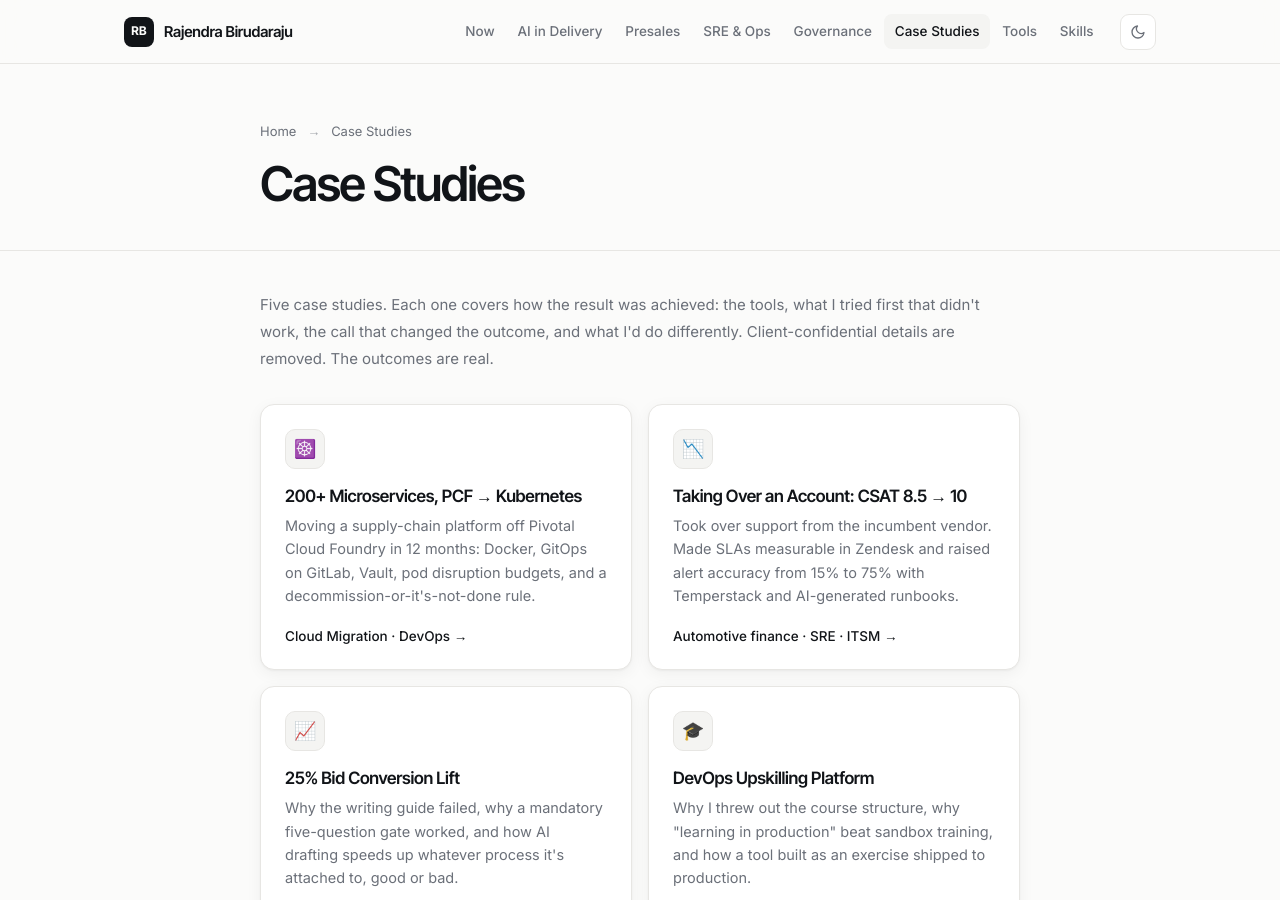
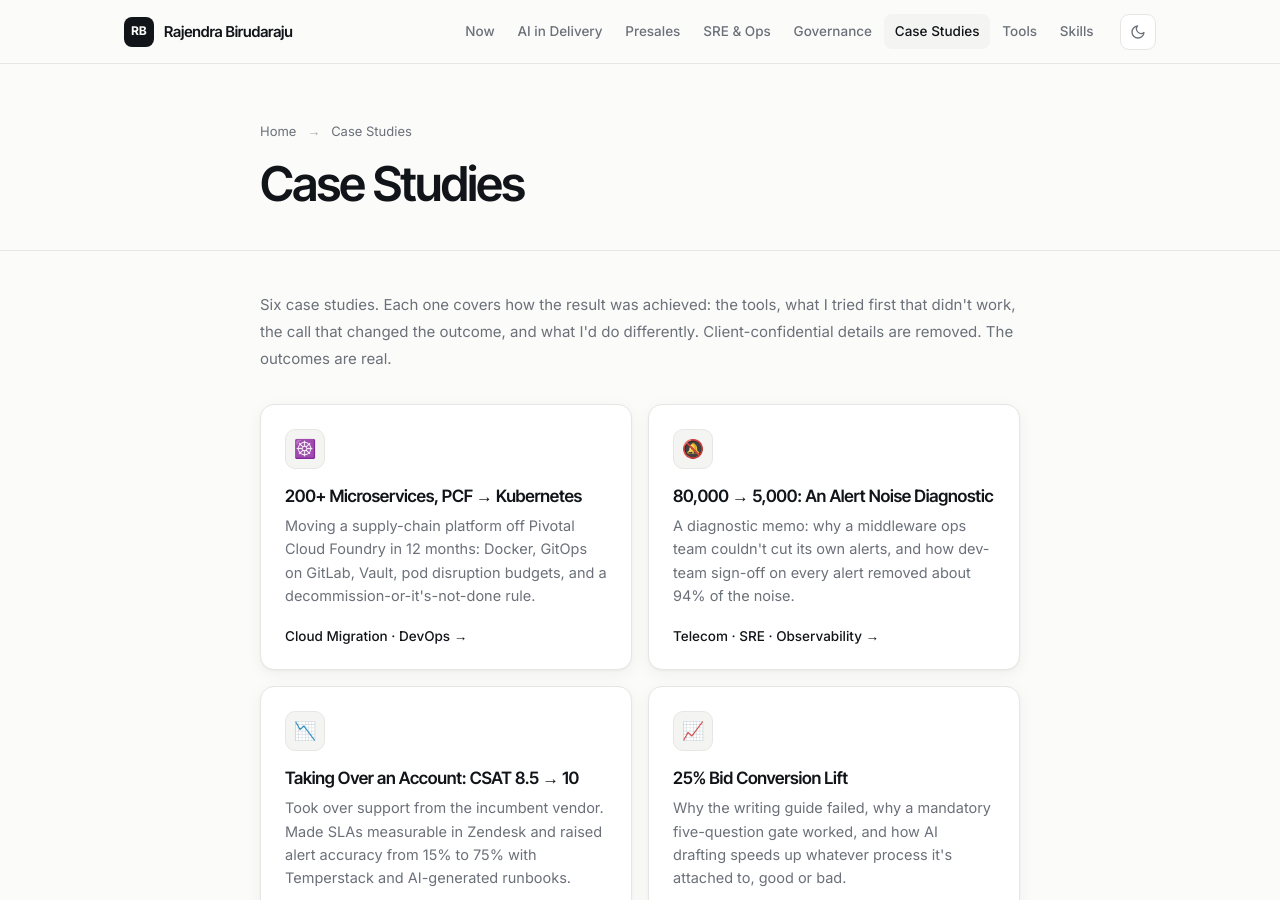
Before and after one commit to devcoderbyte/devcoderbyte.github.io, a Jekyll site: the page built from case-studies/index.md, in a window 1280 px wide and 900 px high. Built offline with Jekyll 4.4.1, drawn with Linux system fonts in a browser that asks for light colours.

Commit message:
Add Case Study 06: alert noise diagnostic memo
- New memo page: ~80,000 to ~5,000 Splunk alerts via dev-team sign-off
- Linked from case studies index, homepage card and SRE callout
- Sitemap and README updated

Co-Authored-By: Claude Opus 5.5 <noreply@anthropic.com>
Claude-Session: https://claude.ai/code/session_01SWoNcxmVzxptTYDhJmpPW5

```diff
--- a/case-studies/index.md
+++ b/case-studies/index.md
@@ -5,7 +5,7 @@ permalink: /case-studies/
 description: "Enterprise delivery case studies — what I tried, what failed first, the judgment calls that changed outcomes, and the tools behind each result."
 ---
 
-<p style="color:var(--muted);font-size:15px;margin-bottom:2rem">Five case studies. Each one covers how the result was achieved: the tools, what I tried first that didn't work, the call that changed the outcome, and what I'd do differently. Client-confidential details are removed. The outcomes are real.</p>
+<p style="color:var(--muted);font-size:15px;margin-bottom:2rem">Six case studies. Each one covers how the result was achieved: the tools, what I tried first that didn't work, the call that changed the outcome, and what I'd do differently. Client-confidential details are removed. The outcomes are real.</p>
 
 <div class="domain-grid">
   <a class="domain-card" href="/case-studies/pcf-to-kubernetes-migration/">
@@ -13,6 +13,12 @@ description: "Enterprise delivery case studies — what I tried, what failed fir
     <div class="domain-title">200+ Microservices, PCF → Kubernetes</div>
     <div class="domain-desc">Moving a supply-chain platform off Pivotal Cloud Foundry in 12 months: Docker, GitOps on GitLab, Vault, pod disruption budgets, and a decommission-or-it's-not-done rule.</div>
     <div class="domain-arrow" style="color:var(--accent2)">Cloud Migration · DevOps →</div>
+  </a>
+  <a class="domain-card" href="/case-studies/alert-noise-diagnostic/">
+    <div class="domain-icon">🔕</div>
+    <div class="domain-title">80,000 → 5,000: An Alert Noise Diagnostic</div>
+    <div class="domain-desc">A diagnostic memo: why a middleware ops team couldn't cut its own alerts, and how dev-team sign-off on every alert removed about 94% of the noise.</div>
+    <div class="domain-arrow" style="color:var(--accent2)">Telecom · SRE · Observability →</div>
   </a>
   <a class="domain-card" href="/case-studies/sla-breach-reduction/">
     <div class="domain-icon">📉</div>
--- a/sitemap.xml
+++ b/sitemap.xml
@@ -28,6 +28,7 @@ layout: null
   <url><loc>{{ site.url }}/case-studies/devops-upskilling/</loc><priority>0.8</priority><changefreq>monthly</changefreq></url>
   <url><loc>{{ site.url }}/case-studies/game-server-sre-experiment/</loc><priority>0.8</priority><changefreq>monthly</changefreq></url>
   <url><loc>{{ site.url }}/case-studies/pcf-to-kubernetes-migration/</loc><priority>0.8</priority><changefreq>monthly</changefreq></url>
+  <url><loc>{{ site.url }}/case-studies/alert-noise-diagnostic/</loc><priority>0.8</priority><changefreq>monthly</changefreq></url>
   <url><loc>{{ site.url }}/tool-proficiency/</loc><priority>0.8</priority><changefreq>monthly</changefreq></url>
   <url><loc>{{ site.url }}/tools/</loc><priority>0.9</priority><changefreq>monthly</changefreq></url>
   <url><loc>{{ site.url }}/tools/slo-calculator/</loc><priority>0.9</priority><changefreq>monthly</changefreq></url>
```
Also changed, not shown: case-studies/alert-noise-diagnostic.md (added, +64 -0 lines), index.md (+1 -1 lines), sre-observability/index.md (+1 -1 lines), README.md.
